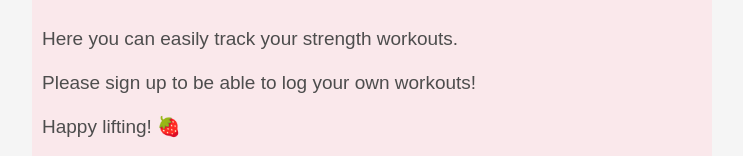
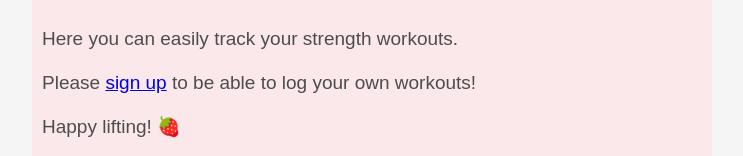
Before and after one commit to fujimuri/workout-app, a React (Create React App) app in the folder client/: page / in a window 1280 px wide. Shown: the part 245-401 px from the top of the page, without its empty margins (268-1011 px from the left). Built offline with nearby package versions, Linux system fonts and the light colour scheme; no server answers; sample sign-in values are in the browser's storage.

Commit message:
Add sign up link at home page

```diff
--- a/client/src/components/Home.js
+++ b/client/src/components/Home.js
@@ -12,7 +12,7 @@ function Home(props) {
                     Here you can easily track your strength workouts.
                 </p>
                 <p>
-                    Please sign up to be able to log your own workouts!
+                    Please <a href="/login">sign up</a> to be able to log your own workouts!
                 </p>
                 <p>
                     Happy lifting! 🍓
```
